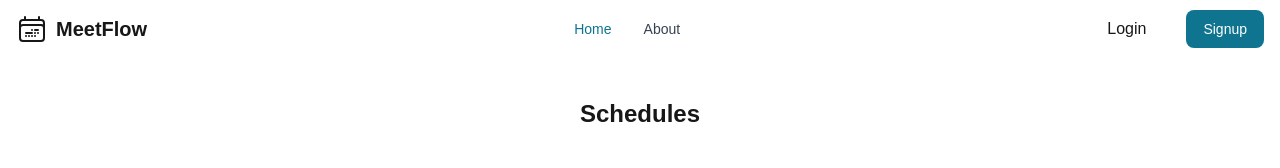
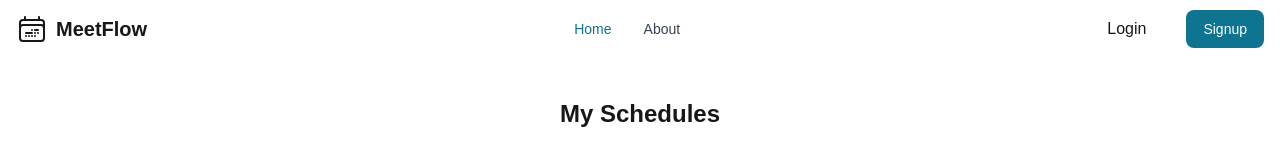
Before and after one commit to ahnayef/meeting-scheduler-frontend, a Next.js app: page /hostDashboard in a window 1280 px wide. Shown: the top 168 px of the page. Built offline with nearby package versions, Linux system fonts and the light colour scheme.

Commit message:
Update header in host dashboard to reflect user-specific schedules

```diff
--- a/app/(dashboard)/hostDashboard/page.tsx
+++ b/app/(dashboard)/hostDashboard/page.tsx
@@ -126,7 +126,7 @@
   return (
     <>
       <div className="flex h-full w-full flex-col items-center justify-center gap-10 p-10">
-        <h2 className="text-2xl font-semibold">Schedules</h2>
+        <h2 className="text-2xl font-semibold">My Schedules</h2>
         <Link href="hostDashboard/addSchedule"  className="flex justify-center items-center shadow border p-2 cursor-pointer gap-1 flex-row">
         <FaPlus className="text-2xl"/>
         <p>
```
